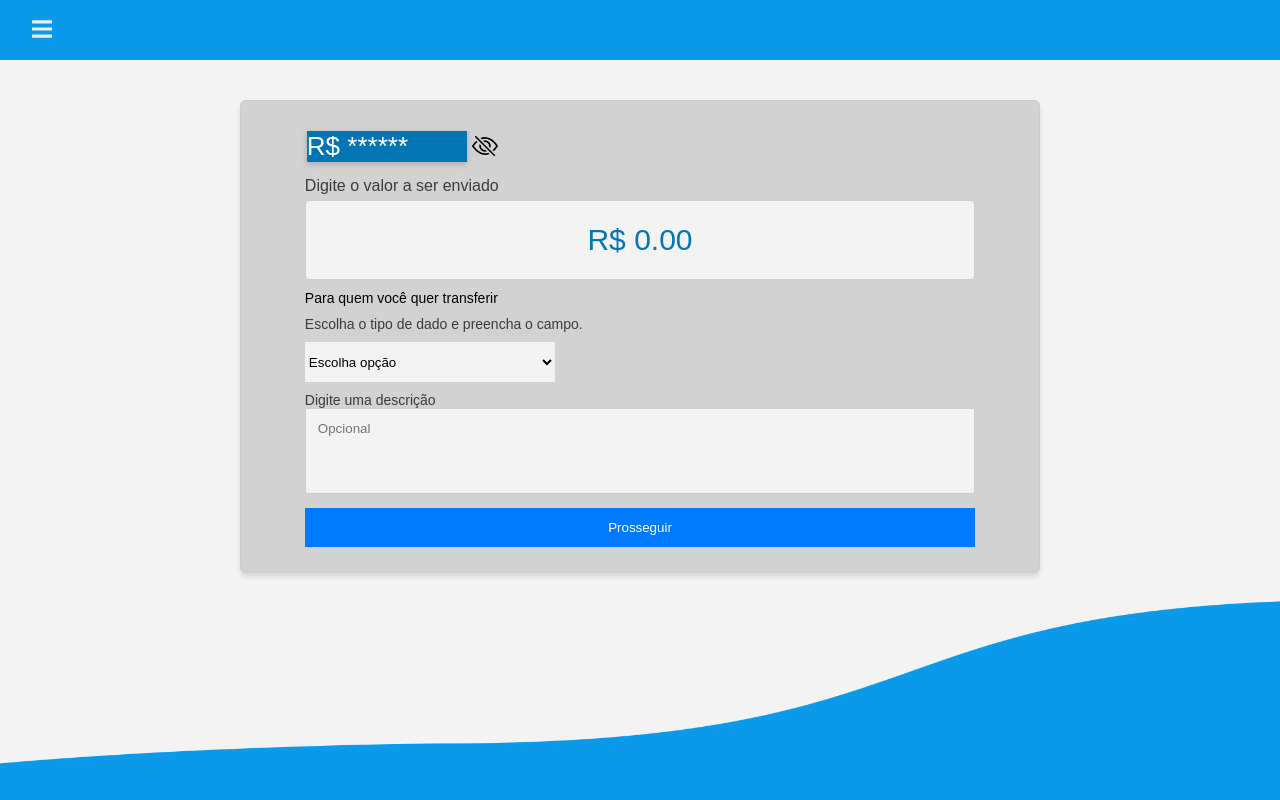
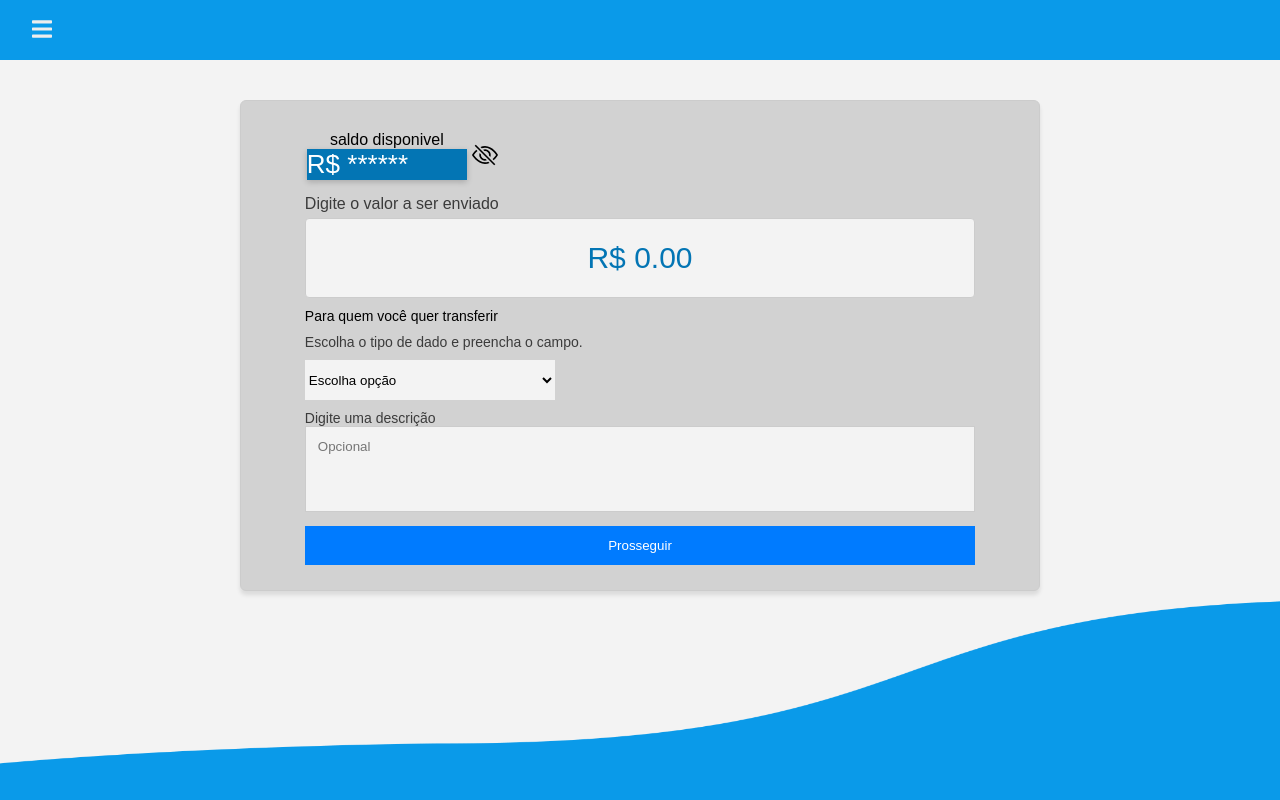
Before and after one commit to CaioLima10/app-banco, a React (Vite) app: page /pagamentos in a window 1280 px wide. Built offline with nearby package versions, Linux system fonts and the light colour scheme.

Commit message:
add account

```diff
--- a/src/components/Pix/Acconut/acconut.jsx
+++ b/src/components/Pix/Acconut/acconut.jsx
@@ -2,17 +2,11 @@ import { useEffect, useState } from "react";
 import { BsEye } from "react-icons/bs";
 import { BsEyeSlash } from "react-icons/bs";
 import { ContainerOpen } from "./style";
-import { currentMask } from "../mask";
 
 export default function Account() {
     const [open, setOpen] = useState(false);
     const createPix = JSON.parse(localStorage.getItem('Pix')) || [];
 
-    const handleInputChangePrice = (event) => {
-        const price = event.target.value.trim()
-        event.target.value = price
-        return price
-      }
 
     useEffect(() => {
         const localToggleOpen = JSON.parse(localStorage.getItem('toggle'));
@@ -32,16 +26,19 @@ export default function Account() {
         for (const item of createPix) {
             totalValue -= parseFloat(item.number);
         }
-        localStorage.setItem('totalValue', JSON.stringify(totalValue.toFixed(2)));
-
-        return totalValue.toFixed(2);
+        localStorage.setItem('totalValue', JSON.stringify(totalValue));
+        return totalValue;
     };
 
     return (
         <ContainerOpen>
-            <div className="number__open__hide">
-                <span onChange={(e) => handleInputChangePrice(currentMask(e))} id="number-open" >R$ {open ? calculateTotalValue() : "******"} </span>
+                <div className="number__open__hide">
+            <div id="title-balance">
+                <span>saldo disponivel</span>
             </div>
+                <span id="number-open"> R$ {open ? calculateTotalValue() : "******"}</span>
+            </div>
+
             <div className="btn__open__hide" onClick={handleToggleOpen}>
                 {open ? <BsEye /> : <BsEyeSlash />}
             </div>
```
